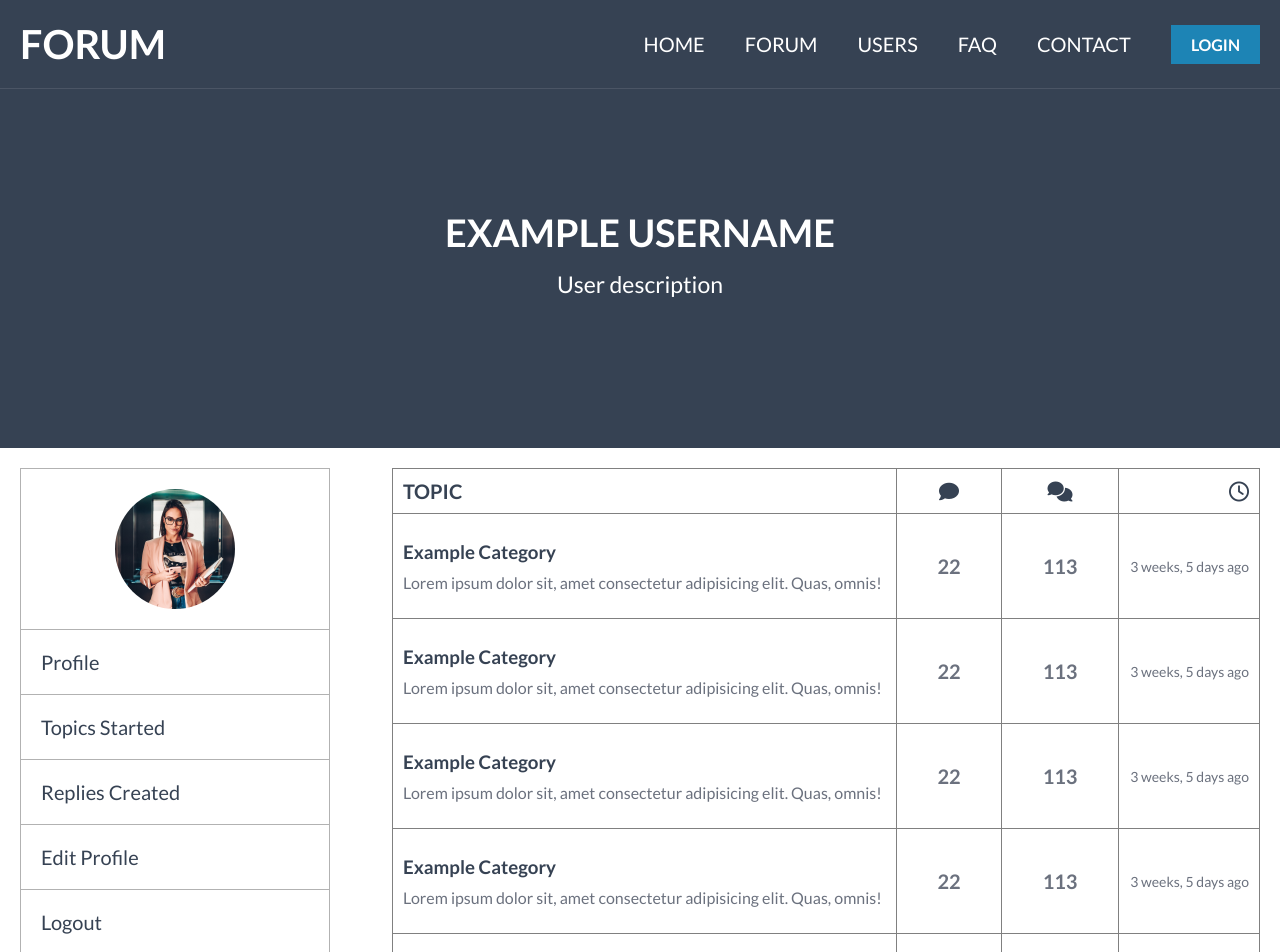
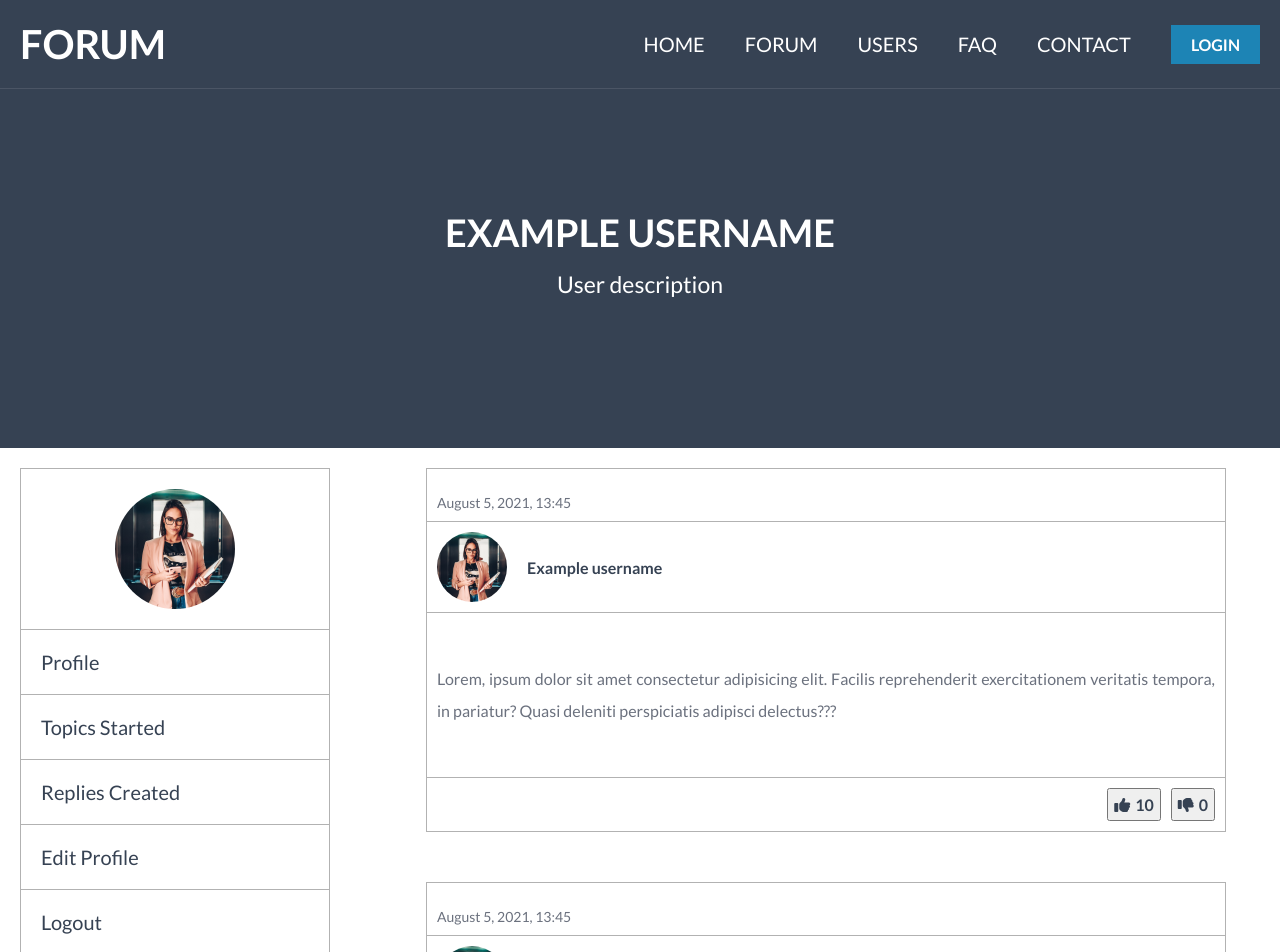
Before and after one commit to Belkowski656/Forum, a React (Create React App) app: page / in a window 1280 px wide. Shown: the top 952 px of the page. Built offline with nearby package versions, Linux system fonts and the light colour scheme.

Commit message:
add RepliesCreated component

```diff
--- a/src/components/Profile/Profile.js
+++ b/src/components/Profile/Profile.js
@@ -2,7 +2,8 @@ import Navigation from "../Navigation/Navigation";
 import Header from "../Header/Header";
 import Footer from "../Footer/Footer";
 // import ProfileInfo from "../ProfileInfo/ProfileInfo";
-import TopicsStarted from "../TopicsStarted/TopicsStarted";
+// import TopicsStarted from "../TopicsStarted/TopicsStarted";
+import RepliesCreated from "../RepliesCreated/RepliesCreated";
 
 import {
   Wrapper,
@@ -48,7 +49,8 @@ const Profile = () => {
         </SideNav>
         <Content>
           {/* <ProfileInfo /> */}
-          <TopicsStarted />
+          {/* <TopicsStarted /> */}
+          <RepliesCreated />
         </Content>
       </Wrapper>
       <Footer />
--- /dev/null
+++ b/src/components/Replie/Replie.js
@@ -0,0 +1,51 @@
+import {
+  Wrapper,
+  FirstLine,
+  Img,
+  Username,
+  Date,
+  User,
+  TextWrapper,
+  Text,
+  Thumbs,
+  Like,
+  UnLike,
+  Number,
+} from "./Replie.style";
+
+import img from "../../resources/images/login.jpg";
+
+const Replie = () => {
+  return (
+    <>
+      <Wrapper>
+        <FirstLine>
+          <Date>August 5, 2021, 13:45</Date>
+        </FirstLine>
+        <User>
+          <Img img={img} />
+          <Username href="#">Example username</Username>
+        </User>
+        <TextWrapper>
+          <Text>
+            Lorem, ipsum dolor sit amet consectetur adipisicing elit. Facilis
+            reprehenderit exercitationem veritatis tempora, in pariatur? Quasi
+            deleniti perspiciatis adipisci delectus???
+          </Text>
+        </TextWrapper>
+        <Thumbs>
+          <Like>
+            <i className="fas fa-thumbs-up"></i>
+            <Number>10</Number>
+          </Like>
+          <UnLike>
+            <i className="fas fa-thumbs-down"></i>
+            <Number>0</Number>
+          </UnLike>
+        </Thumbs>
+      </Wrapper>
+    </>
+  );
+};
+
+export default Replie;
--- /dev/null
+++ b/src/components/Replie/Replie.style.js
@@ -0,0 +1,115 @@
+import styled from "styled-components";
+import {
+  blue,
+  fontSmall,
+  gray,
+  lightGrayFont,
+} from "../../resources/variables/variables";
+
+export const Wrapper = styled.div`
+  color: ${lightGrayFont};
+  max-width: 800px;
+  margin: 0 auto 50px;
+`;
+
+export const FirstLine = styled.div`
+  border: 1px solid rgba(0, 0, 0, 0.3);
+  padding: 10px;
+`;
+
+export const Date = styled.p`
+  margin-top: 15px;
+  font-size: ${fontSmall};
+`;
+
+export const User = styled.div`
+  display: flex;
+  align-items: center;
+  padding: 10px;
+  border: 1px solid rgba(0, 0, 0, 0.3);
+  border-top: none;
+`;
+
+export const Img = styled.div`
+  width: 70px;
+  height: 70px;
+  background-image: url(${({ img }) => img});
+  background-size: cover;
+  border-radius: 50%;
+`;
+
+export const Username = styled.a`
+  color: ${gray};
+  font-weight: bold;
+  text-decoration: none;
+  margin-left: 20px;
+  transition: 0.2s;
+
+  :hover {
+    color: ${blue};
+  }
+`;
+
+export const TextWrapper = styled.div`
+  padding: 50px 10px;
+  border: 1px solid rgba(0, 0, 0, 0.3);
+  border-top: none;
+`;
+
+export const Text = styled.p`
+  line-height: 200%;
+  text-align: justify;
+`;
+
+export const Thumbs = styled.div`
+  display: flex;
+  justify-content: flex-end;
+  padding: 10px;
+  border: 1px solid rgba(0, 0, 0, 0.3);
+  border-top: none;
+`;
+
+export const Like = styled.button`
+  display: flex;
+  align-items: center;
+  padding: 5px;
+  font-size: 16px;
+  color: ${gray};
+  margin-right: 10px;
+  transition: 0.2s;
+  cursor: pointer;
+
+  i {
+    margin-right: 5px;
+  }
+
+  :hover {
+    color: ${blue};
+  }
+`;
+
+export const UnLike = styled.button`
+  display: flex;
+  align-items: center;
+  padding: 5px;
+  font-size: 16px;
+  color: ${gray};
+  transition: 0.2s;
+  cursor: pointer;
+
+  i {
+    margin-right: 5px;
+  }
+
+  :hover {
+    color: ${blue};
+  }
+`;
+
+export const Number = styled.p`
+  font-weight: bold;
+`;
+
+export const Replie = styled.div`
+  margin-bottom: 20px;
+`;
--- /dev/null
+++ b/src/components/RepliesCreated/RepliesCreated.js
@@ -0,0 +1,14 @@
+import Replie from "../Replie/Replie";
+
+const RepliesCreated = () => {
+  return (
+    <>
+      <Replie />
+      <Replie />
+      <Replie />
+      <Replie />
+    </>
+  );
+};
+
+export default RepliesCreated;
```
Also changed, not shown: src/components/Topic/Topic.js (+0 -26 lines), src/components/RepliesCreated/RepliesCreated.style.js (added).
